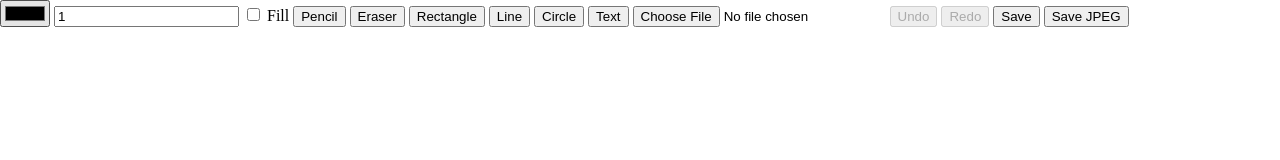
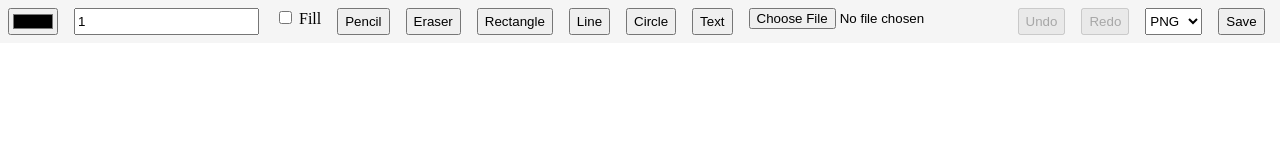
Before and after one commit to Alex-Unnippillil/static-photoshop-clone, a website: page index.html in a window 1280 px wide. Drawn offline with Linux system fonts and the light colour scheme.

Commit message:
Add format selector and adjust toolbar

```diff
--- a/index.html
+++ b/index.html
@@ -7,7 +7,7 @@
     <link rel="stylesheet" href="style.css" />
   </head>
   <body>
-    <div class="toolbar">
+    <div id="toolbar">
       <input type="color" id="colorPicker" />
       <input type="number" id="lineWidth" min="1" value="1" />
       <label>
@@ -23,8 +23,11 @@
       <input type="file" id="imageLoader" accept="image/*" />
       <button id="undo" disabled>Undo</button>
       <button id="redo" disabled>Redo</button>
+      <select id="formatSelect">
+        <option value="png">PNG</option>
+        <option value="jpeg">JPEG</option>
+      </select>
       <button id="save">Save</button>
-      <button id="saveJpeg">Save JPEG</button>
     </div>
     <canvas id="canvas" width="800" height="600"></canvas>
     <script type="module" src="dist/index.js"></script>
```
